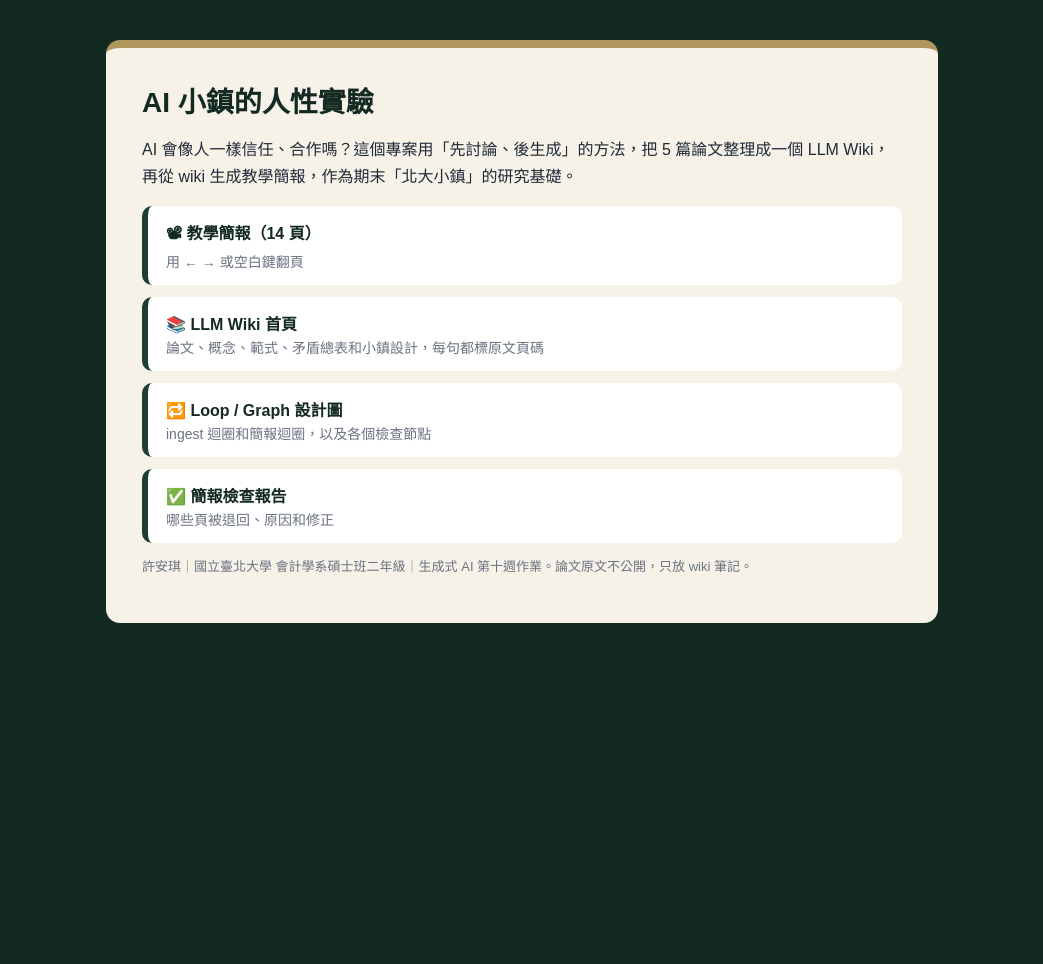
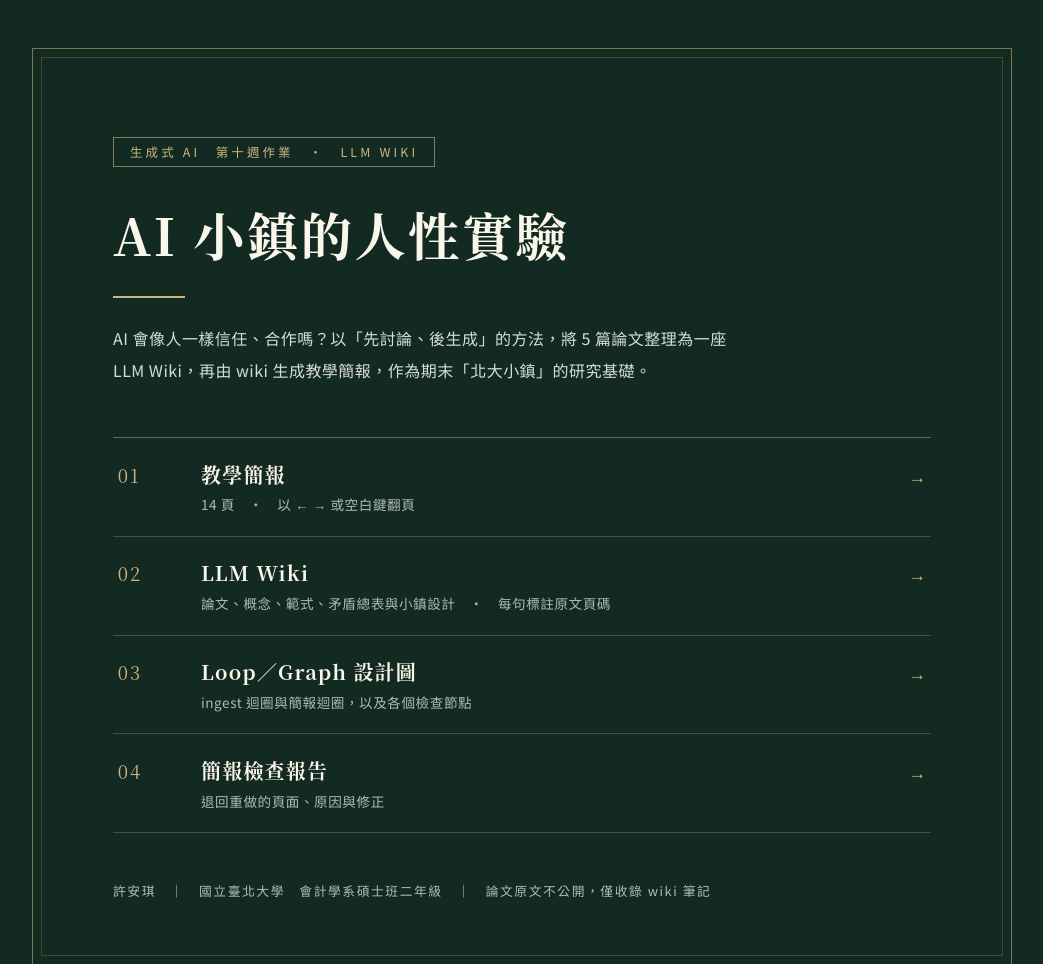
Before and after one commit to sheu920302-code/ai-town-wiki, a plain HTML site: page index.html in a window 1280 px wide. Shown: the top 964 px of the page, without its empty margins (118-1161 px from the left). Before the commit the page ends 800 px from the top, so only its background shows below. Drawn offline with Linux system fonts and the light colour scheme.

Commit message:
Add files via upload

```diff
--- a/index.html
+++ b/index.html
@@ -2,23 +2,42 @@
 <html lang="zh-Hant">
 <head><meta charset="utf-8"><meta name="viewport" content="width=device-width, initial-scale=1">
 <title>AI 小鎮的人性實驗｜LLM Wiki</title>
+<link rel="preconnect" href="https://fonts.googleapis.com"><link rel="preconnect" href="https://fonts.gstatic.com" crossorigin>
+<link href="https://fonts.googleapis.com/css2?family=Noto+Serif+TC:wght@500;700&family=Noto+Sans+TC:wght@400;500&display=swap" rel="stylesheet">
 <style>
-body{margin:0;background:#132a22;font-family:"Noto Sans TC","PingFang TC","Microsoft JhengHei",sans-serif;color:#1f2a37}
-main{max-width:760px;margin:40px auto;background:#f6f2e8;border-radius:14px;padding:32px 36px;border-top:8px solid #b0975e}
-h1{color:#132a22;margin:0 0 6px;font-size:28px}
-p{line-height:1.7}
-a.card{display:block;background:#fff;border-radius:10px;padding:14px 18px;margin:12px 0;text-decoration:none;color:#132a22;border-left:6px solid #1f3d32;font-weight:700}
-a.card span{display:block;font-weight:400;color:#6b7280;font-size:14px;margin-top:2px}
-.small{font-size:13px;color:#6b7280}
+:root{--green:#132a22;--ivory:#f5f1e6;--gold:#a88a4f;--gold-l:#cdb57e;--muted:#aebbb3;
+--serif:"Noto Serif TC","Noto Serif CJK TC","Source Han Serif TC","Songti TC","PMingLiU",serif;--sans:"Noto Sans TC","PingFang TC","Microsoft JhengHei",sans-serif}
+*{box-sizing:border-box;margin:0;padding:0}
+html,body{min-height:100%;background:var(--green);color:var(--ivory);font-family:var(--sans)}
+.frame{position:relative;max-width:980px;margin:6vh auto;padding:5.5rem 5rem 4rem;border:1px solid rgba(205,181,126,.55)}
+.frame::after{content:"";position:absolute;inset:8px;border:1px solid rgba(205,181,126,.22);pointer-events:none}
+.tag{display:inline-block;color:var(--gold-l);border:1px solid rgba(205,181,126,.6);padding:.3rem 1rem;font-size:.78rem;letter-spacing:.25em}
+h1{font-family:var(--serif);font-weight:700;font-size:clamp(2rem,4.6vw,3.2rem);line-height:1.4;letter-spacing:.05em;margin-top:2rem;color:#fbf6ea}
+.rule{width:4.5rem;height:2px;background:var(--gold-l);margin:1.6rem 0}
+.lead{color:#d6ddd8;line-height:1.95;max-width:40em;letter-spacing:.03em}
+nav{margin-top:3.2rem;border-top:1px solid rgba(205,181,126,.45)}
+nav a{display:grid;grid-template-columns:4.2rem 1fr auto;align-items:baseline;gap:1rem;padding:1.35rem .3rem;border-bottom:1px solid rgba(205,181,126,.28);text-decoration:none;color:inherit;transition:background .2s}
+nav a:hover{background:rgba(205,181,126,.07)}
+nav .no{font-family:var(--serif);color:var(--gold-l);font-size:1.15rem;letter-spacing:.1em}
+nav .t{font-family:var(--serif);font-weight:700;font-size:1.25rem;letter-spacing:.06em;color:#fbf6ea}
+nav .d{display:block;font-family:var(--sans);font-weight:400;font-size:.85rem;color:var(--muted);margin-top:.35rem;letter-spacing:.04em}
+nav .arr{color:var(--gold-l);font-size:1.1rem}
+footer{margin-top:3rem;font-size:.8rem;color:var(--muted);letter-spacing:.12em}
+@media(max-width:640px){.frame{margin:0;padding:3.5rem 1.6rem 3rem}nav a{grid-template-columns:3rem 1fr auto}}
 </style></head>
-<body><main>
-<h1>AI 小鎮的人性實驗</h1>
-<p>AI 會像人一樣信任、合作嗎？這個專案用「先討論、後生成」的方法，把 5 篇論文整理成一個 LLM Wiki，再從 wiki 生成教學簡報，作為期末「北大小鎮」的研究基礎。</p>
-<a class="card" href="slides/index.html">📽 教學簡報（14 頁）<span>用 ← → 或空白鍵翻頁</span></a>
-<a class="card" id="wiki" href="wiki/index.md">📚 LLM Wiki 首頁<span>論文、概念、範式、矛盾總表和小鎮設計，每句都標原文頁碼</span></a>
-<a class="card" href="slides/graph.html">🔁 Loop / Graph 設計圖<span>ingest 迴圈和簡報迴圈，以及各個檢查節點</span></a>
-<a class="card" id="report" href="slides/report.md">✅ 簡報檢查報告<span>哪些頁被退回、原因和修正</span></a>
-<p class="small">許安琪｜國立臺北大學 會計學系碩士班二年級｜生成式 AI 第十週作業。論文原文不公開，只放 wiki 筆記。</p>
-</main>
-<script>if(/github\.io$/.test(location.hostname)){document.getElementById('wiki').href='wiki/index.html';document.getElementById('report').href='slides/report.html';}</script>
+<body>
+<div class="frame">
+  <span class="tag">生成式 AI　第十週作業　·　LLM WIKI</span>
+  <h1>AI 小鎮的人性實驗</h1>
+  <div class="rule"></div>
+  <p class="lead">AI 會像人一樣信任、合作嗎？以「先討論、後生成」的方法，將 5 篇論文整理為一座 LLM Wiki，再由 wiki 生成教學簡報，作為期末「北大小鎮」的研究基礎。</p>
+  <nav>
+    <a href="slides/index.html"><span class="no">01</span><span><span class="t">教學簡報</span><span class="d">14 頁　·　以 ← → 或空白鍵翻頁</span></span><span class="arr">→</span></a>
+    <a id="wiki" href="wiki/index.md"><span class="no">02</span><span><span class="t">LLM Wiki</span><span class="d">論文、概念、範式、矛盾總表與小鎮設計　·　每句標註原文頁碼</span></span><span class="arr">→</span></a>
+    <a href="slides/graph.html"><span class="no">03</span><span><span class="t">Loop／Graph 設計圖</span><span class="d">ingest 迴圈與簡報迴圈，以及各個檢查節點</span></span><span class="arr">→</span></a>
+    <a id="report" href="slides/report.md"><span class="no">04</span><span><span class="t">簡報檢查報告</span><span class="d">退回重做的頁面、原因與修正</span></span><span class="arr">→</span></a>
+  </nav>
+  <footer>許安琪　｜　國立臺北大學　會計學系碩士班二年級　｜　論文原文不公開，僅收錄 wiki 筆記</footer>
+</div>
+<script>if(/github\.io$/.test(location.hostname)){document.getElementById('wiki').href='wiki/';document.getElementById('report').href='slides/report.html';}</script>
 </body></html>
```
Also changed, not shown: 1 other file.
